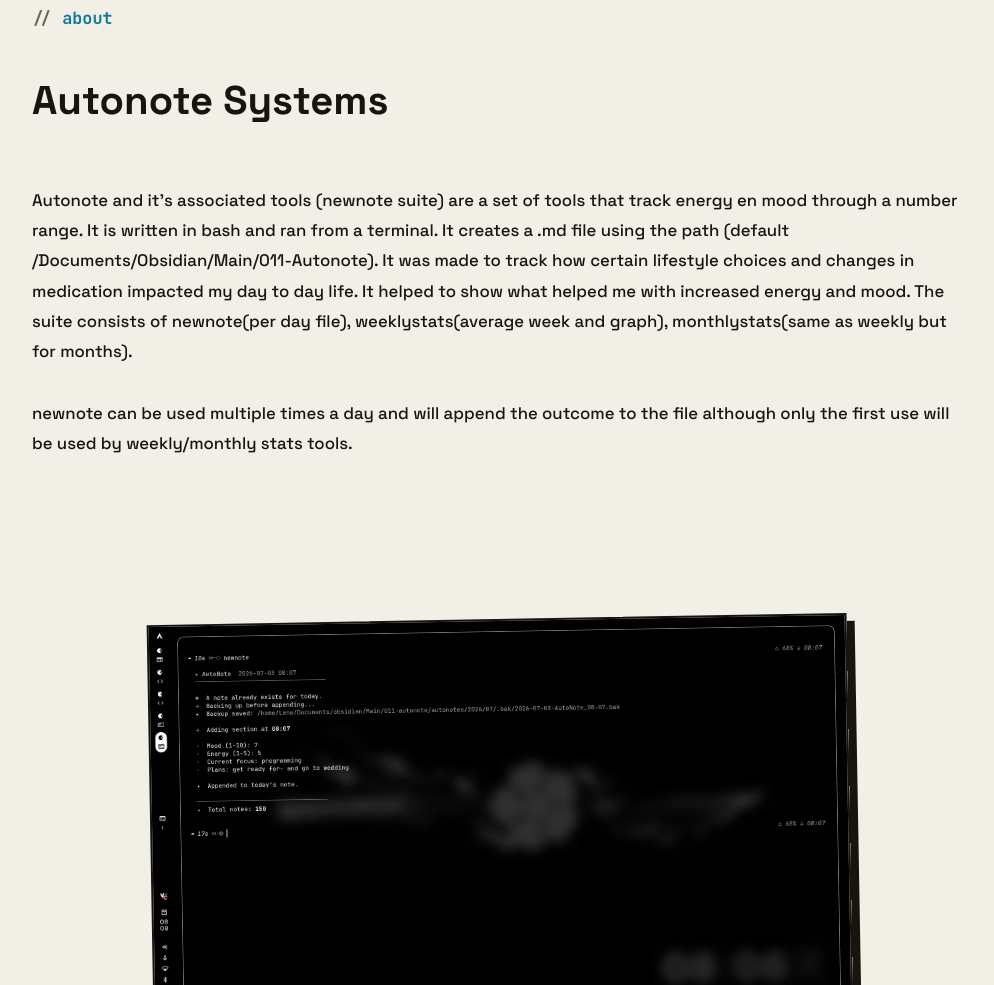
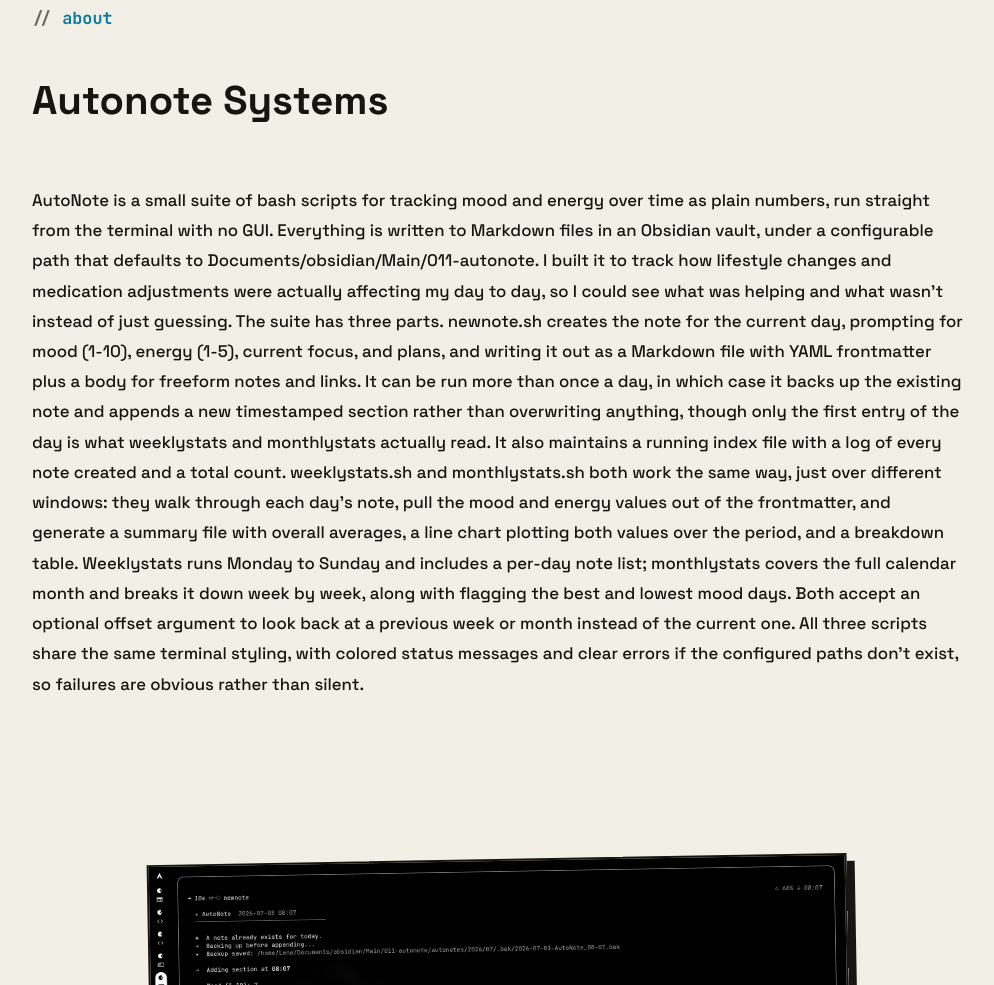
Before and after one commit to LenaDijksma/LenaDijksma-Portfolio, a website: page public/autonote.html in a window 1280 px wide. Shown: the part 1134-2119 px from the top of the page, without its empty margins (140-1134 px from the left). Drawn offline with nearby package versions, Linux system fonts and the light colour scheme.

Commit message:
updated autonote html

```diff
--- a/public/autonote.html
+++ b/public/autonote.html
@@ -111,7 +111,8 @@
 
             <div class="tech-list" data-aos="fade-up">
 
-                <a href="https://en.wikipedia.org/wiki/Bash_(Unix_shell)" target="_blank" rel="noopener noreferrer" class="tech-pill">
+                <a href="https://en.wikipedia.org/wiki/Bash_(Unix_shell)" target="_blank" rel="noopener noreferrer"
+                    class="tech-pill">
                     bash
                 </a>
 
@@ -130,19 +131,29 @@
                 </div>
 
                 <p>
-                    Autonote and it's associated tools (newnote suite) are a set of tools that track energy en mood
-                    through a number range.
-                    It is written in bash and ran from a terminal. It creates a .md file using the path (default
-                    /Documents/Obsidian/Main/011-Autonote).
-                    It was made to track how certain lifestyle choices and changes in medication impacted my day to day
-                    life. It helped to show what helped me with increased energy and mood.
-                    The suite consists of newnote(per day file), weeklystats(average week and graph), monthlystats(same
-                    as weekly but for months).
-                </p>
+                    AutoNote is a small suite of bash scripts for tracking mood and energy over time as plain numbers,
+                    run straight from the terminal with no GUI. Everything is written to Markdown files in an Obsidian
+                    vault, under a configurable path that defaults to Documents/obsidian/Main/011-autonote. I built it
+                    to track how lifestyle changes and medication adjustments were actually affecting my day to day, so
+                    I could see what was helping and what wasn't instead of just guessing.
 
-                <p>
-                    newnote can be used multiple times a day and will append the outcome to the file although only the
-                    first use will be used by weekly/monthly stats tools.
+                    The suite has three parts. newnote.sh creates the note for the current day, prompting for mood
+                    (1-10), energy (1-5), current focus, and plans, and writing it out as a Markdown file with YAML
+                    frontmatter plus a body for freeform notes and links. It can be run more than once a day, in which
+                    case it backs up the existing note and appends a new timestamped section rather than overwriting
+                    anything, though only the first entry of the day is what weeklystats and monthlystats actually read.
+                    It also maintains a running index file with a log of every note created and a total count.
+
+                    weeklystats.sh and monthlystats.sh both work the same way, just over different windows: they walk
+                    through each day's note, pull the mood and energy values out of the frontmatter, and generate a
+                    summary file with overall averages, a line chart plotting both values over the period, and a
+                    breakdown table. Weeklystats runs Monday to Sunday and includes a per-day note list; monthlystats
+                    covers the full calendar month and breaks it down week by week, along with flagging the best and
+                    lowest mood days. Both accept an optional offset argument to look back at a previous week or month
+                    instead of the current one.
+
+                    All three scripts share the same terminal styling, with colored status messages and clear errors if
+                    the configured paths don't exist, so failures are obvious rather than silent.
                 </p>
 
             </div>
```
